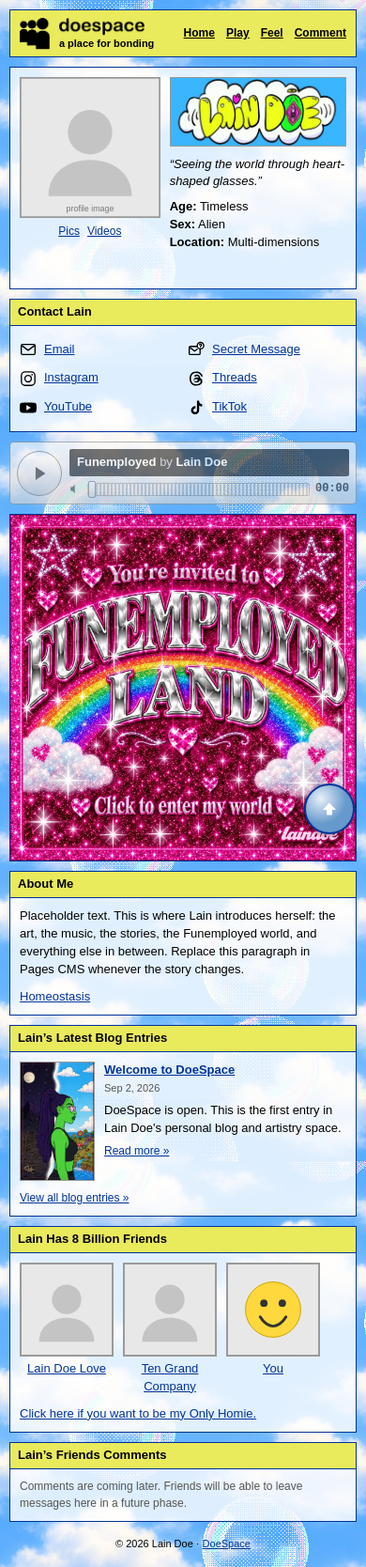
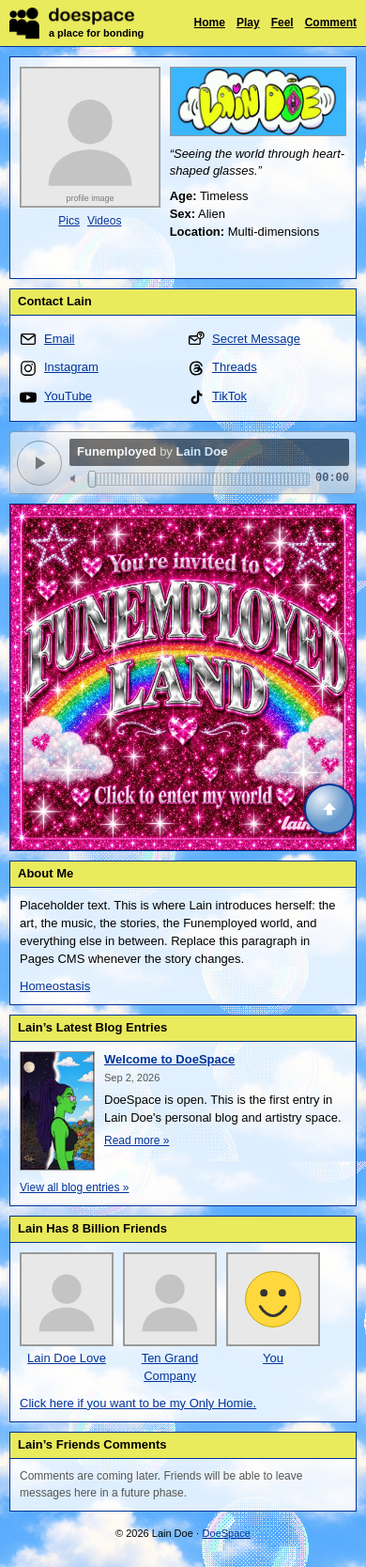
Before and after one commit to laindoe/doespace, a Jekyll site: the page built from index.html, in a window 390 px wide. Shown: the whole page at 94% size. Built offline with Jekyll 4.4.1, drawn with Linux system fonts in a browser that asks for light colours.

Commit message:
Run the yellow bar to the top of the screen on mobile
Take the Tripadvisor approach instead of fighting the status bar: tint it
rather than trying to paint clouds into it. theme-color is set to the
header yellow #eaea5d, so Safari colours its status bar strip to match.

On mobile the header now runs edge to edge and flush to the top, its
negative margins cancelling body's padding and any safe-area inset, so
the tinted strip and the nav read as one continuous bar. Desktop keeps
its inset header inside the 800px column.

Co-Authored-By: Claude Opus 5 <noreply@anthropic.com>
Claude-Session: https://claude.ai/code/session_01FmVnPhFBrwKjvLy8gtB4Yv

```diff
--- a/_layouts/default.html
+++ b/_layouts/default.html
@@ -5,6 +5,7 @@
   <meta name="viewport" content="width=device-width, initial-scale=1, viewport-fit=cover">
   <title>{% if page.title %}{{ page.title }} | {{ site.title }}{% else %}{{ site.title }}{% endif %}</title>
   <meta name="description" content="{{ page.description | default: site.description }}">
+  <meta name="theme-color" content="#eaea5d">
   <link rel="stylesheet" href="{{ '/assets/css/style.css' | relative_url }}">
 </head>
 <body id="top">
--- a/assets/css/style.css
+++ b/assets/css/style.css
@@ -771,9 +771,19 @@ p {
     display: none;
   }
 
-  /* Header scales down without cropping or crowding. */
+  /* The status bar strip is tinted with the same yellow (theme-color), so
+     run the header edge to edge and flush to the top - the two then read as
+     one continuous bar instead of a yellow strip, a gap, then the header.
+     The negative margins cancel body's padding, safe-area insets included. */
   .site-header {
+    margin-top: calc(-1 * (10px + env(safe-area-inset-top, 0px)));
+    margin-right: calc(-1 * (10px + env(safe-area-inset-right, 0px)));
+    margin-left: calc(-1 * (10px + env(safe-area-inset-left, 0px)));
+    border-top: 0;
+    border-right: 0;
+    border-left: 0;
     padding: 7px 10px;
+    padding-top: calc(7px + env(safe-area-inset-top, 0px));
   }
 
   .brand-icon {
```
